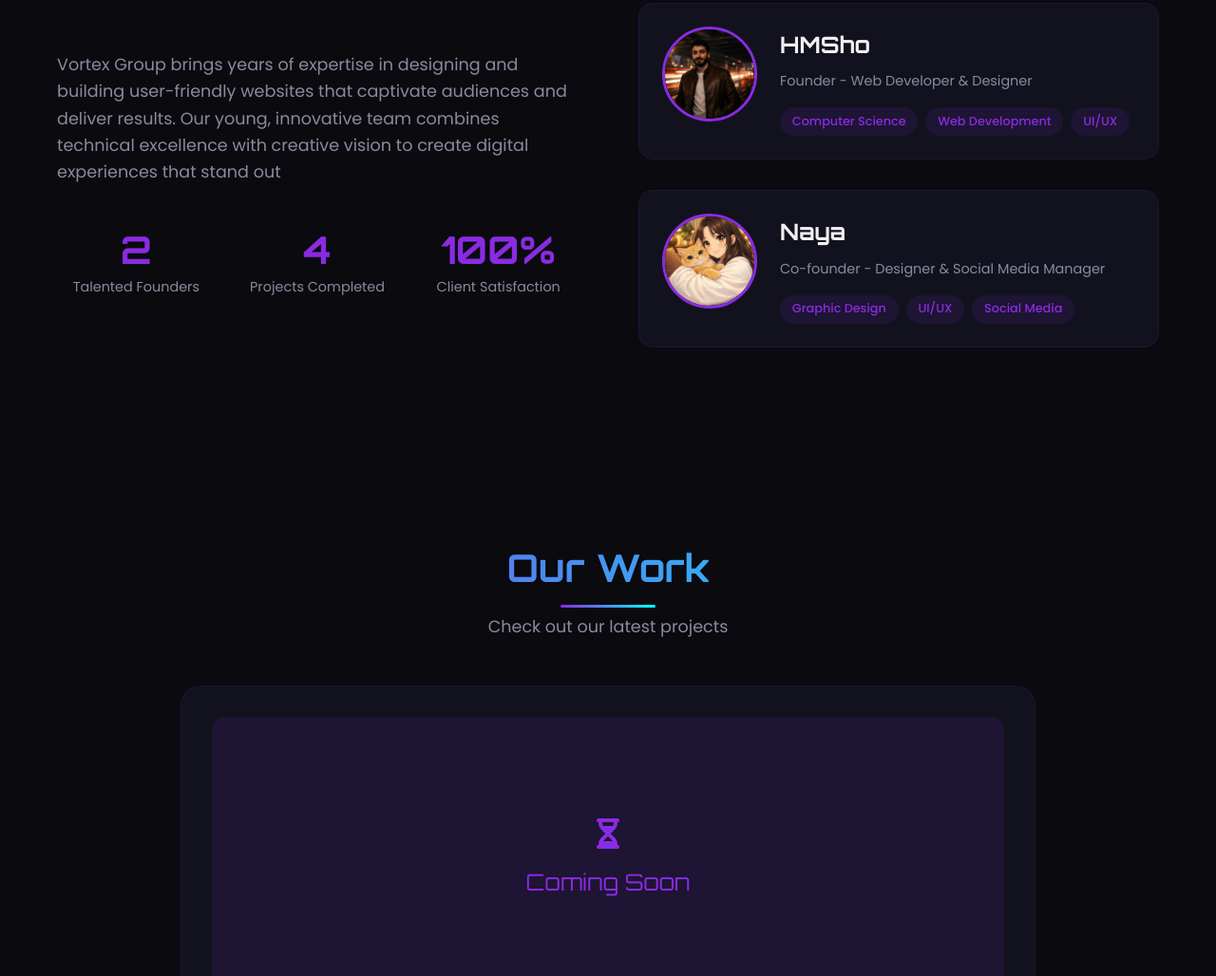
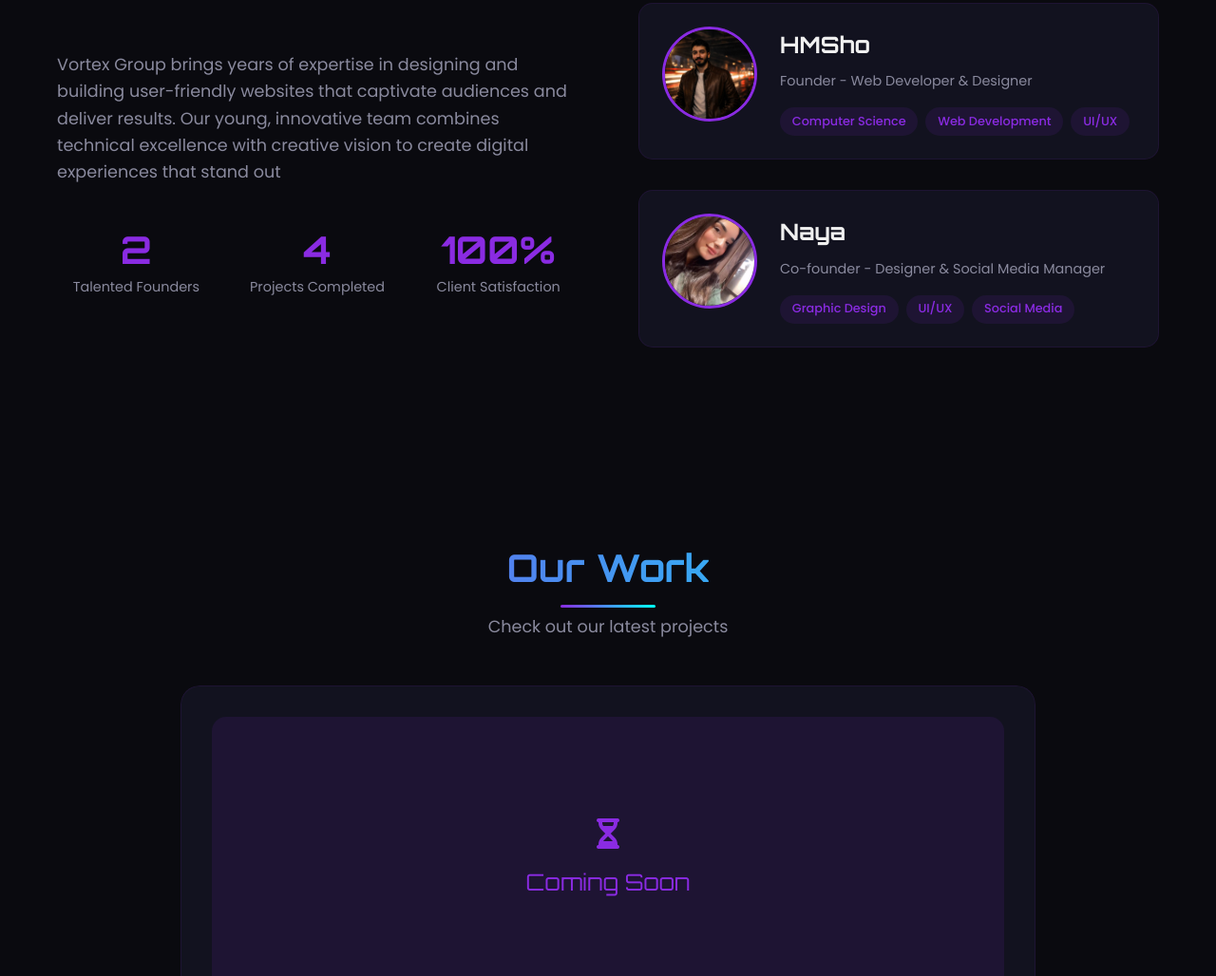
Before and after one commit to 7msh0/VortexGroup, a plain HTML site: page index.html in a window 1280 px wide. Shown: the part 2088-3116 px from the top of the page at 95% size. Drawn offline with Linux system fonts and the light colour scheme.

Commit message:
photo changed

```diff
--- a/index.html
+++ b/index.html
@@ -161,7 +161,7 @@
 
                     <div class="team-card">
                         <div class="team-img">
-                            <img src="img/her.png" alt="Founder - HM Sho">
+                            <img src="img/her.jpeg" alt="Founder - HM Sho">
                         </div>
                         <div class="team-info">
                             <h3>Naya</h3>
```
Also changed, not shown: img/her.jpeg (added).
